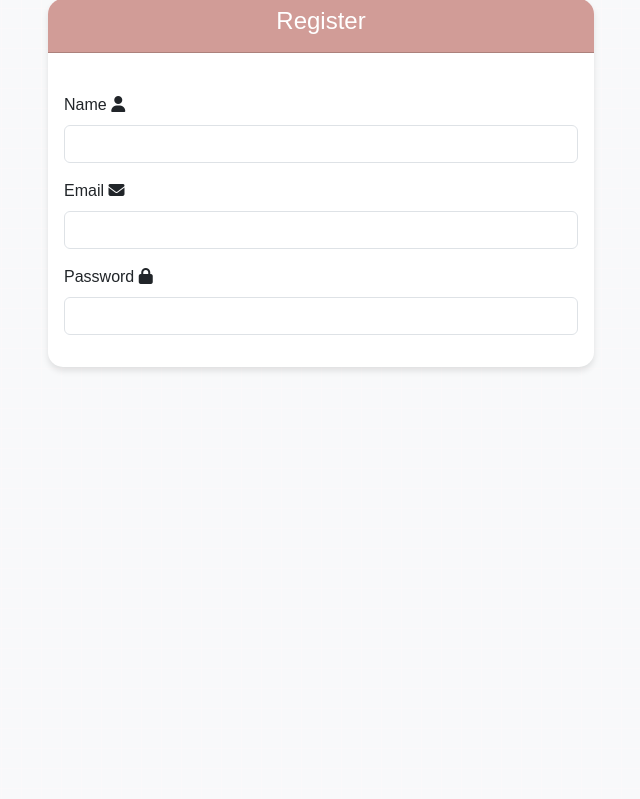
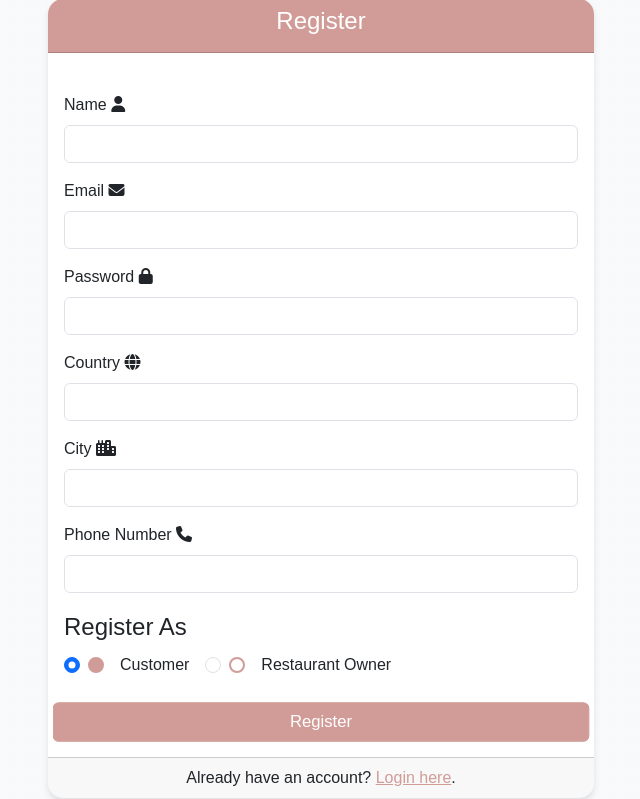
Before and after one commit to maame-dankwaa/Week_2_Actvity_1, a PHP site: page /login/register.php in a window 1280 px wide. Shown: the part 51-850 px from the top of the page, without its empty margins (319-959 px from the left). Run offline with PHP 8.4, Linux system fonts and the light colour scheme; some libraries are stand-ins or nearby versions.

Commit message:
Add files via upload

```diff
--- a/actions/register_user_action.php
+++ b/actions/register_user_action.php
@@ -52,7 +52,7 @@ if (!filter_var($email, FILTER_VALIDATE_EMAIL)) {
 
 // keep your original call style; controller should expose this function
 // adjust signature to include country, city, (and optional image)
-$user_id = register_user_ctr($name, $email, $password, $phone_number, $role, $country, $city, $image);
+$user_id = register_user_ctr($name, $email, $password, $phone_number, $role, $country, $city);
 
 if ($user_id) {
     $response['status']  = 'success';
--- a/classes/user_class.php
+++ b/classes/user_class.php
@@ -45,11 +45,11 @@ class User extends db_connection
         }
     }
 
-    public function createUser($name, $email, $password, $phone_number, $role)
+    public function createUser($name, $email, $password, $phone_number, $role, $country, $city, $image = null)
     {
         $hashed_password = password_hash($password, PASSWORD_DEFAULT);
-        $stmt = $this->db->prepare("INSERT INTO customer (customer_name, customer_email, customer_pass, customer_contact, user_role) VALUES (?, ?, ?, ?, ?)");
-        $stmt->bind_param("ssssi", $name, $email, $hashed_password, $phone_number, $role);
+        $stmt = $this->db->prepare("INSERT INTO customer (customer_name, customer_email, customer_pass, customer_country, customer_city, customer_contact, customer_image, user_role) VALUES (?, ?, ?, ?, ?, ?, ?, ?)");
+        $stmt->bind_param("sssssssi", $name, $email, $hashed_password, $country, $city, $phone_number, $image, $role);
         if ($stmt->execute()) {
             return $this->db->insert_id;
         }
--- a/controllers/user_controller.php
+++ b/controllers/user_controller.php
@@ -3,10 +3,10 @@
 require_once '../classes/user_class.php';
 
 
-function register_user_ctr($name, $email, $password, $phone_number, $role, $country, $city)
+function register_user_ctr($name, $email, $password, $phone_number, $role, $country, $city, $image = null)
 {
     $user = new User();
-    $user_id = $user->createUser($name, $email, $password, $phone_number, $role, $country, $city);
+    $user_id = $user->createUser($name, $email, $password, $phone_number, $role, $country, $city, $image);
     if ($user_id) {
         return $user_id;
     }
--- a/login/register.php
+++ b/login/register.php
@@ -149,8 +149,46 @@
                                 <input type="password" class="form-control animate__animated animate__fadeInUp" id="password" name="password" autocomplete="new-password" required>
                             </div>
                             <div class="mb-3">
+                                <label for="country" class="form-label">Country <i class="fa fa-globe"></i></label>
+                                <input type="text" class="form-control animate__animated animate__fadeInUp" id="country" name="country" autocomplete="country" required>
+                            </div>
+                            <div class="mb-3">
+                                <label for="city" class="form-label">City <i class="fa fa-city"></i></label>
+                                <input type="text" class="form-control animate__animated animate__fadeInUp" id="city" name="city" autocomplete="address-level2" required>
+                            </div>
+                            <div class="mb-3">
+                                <label for="phone_number" class="form-label">Phone Number <i class="fa fa-phone"></i></label>
+                                <input type="tel" class="form-control animate__animated animate__fadeInUp" id="phone_number" name="phone_number" autocomplete="tel" required>
+                            </div>
+                            <fieldset class="mb-4">
+                                <legend class="form-label">Register As</legend>
+                                <div class="d-flex justify-content-start">
+                                    <div class="form-check me-3 custom-radio">
+                                        <input class="form-check-input" type="radio" name="role" id="customer" value="1" checked>
+                                        <label class="form-check-label" for="customer">Customer</label>
+                                    </div>
+                                    <div class="form-check custom-radio">
+                                        <input class="form-check-input" type="radio" name="role" id="owner" value="2">
+                                        <label class="form-check-label" for="owner">Restaurant Owner</label>
+                                    </div>
+                                </div>
+                            </fieldset>
+                            <button type="submit" class="btn btn-custom w-100 animate-pulse-custom">Register</button>
+                        </form>
+                    </div>
+                    <div class="card-footer text-center">
+                        Already have an account? <a href="login.php" class="highlight">Login here</a>.
+                    </div>
+                </div>
+            </div>
+        </div>
+    </div>
 
+    <script src="https://cdn.jsdelivr.net/npm/bootstrap@5.3.0/dist/js/bootstrap.bundle.min.js"></script>
+    <script src="https://code.jquery.com/jquery-3.6.0.min.js"></script>
+    <script src="https://cdn.jsdelivr.net/npm/sweetalert2@11"></script>
+    <script src="../js/register.js">
+    </script>
 </body>
 
-
 </html>
```
